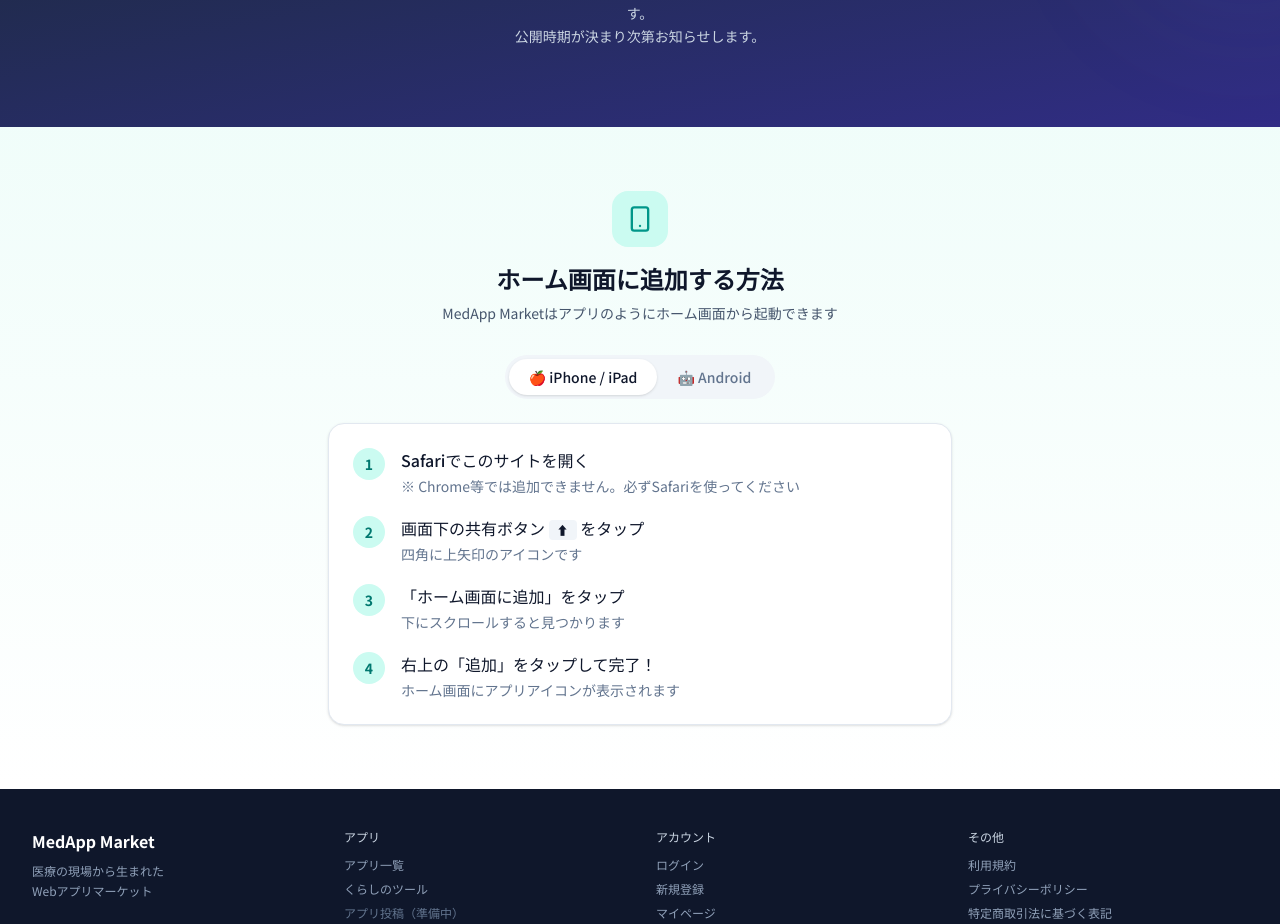
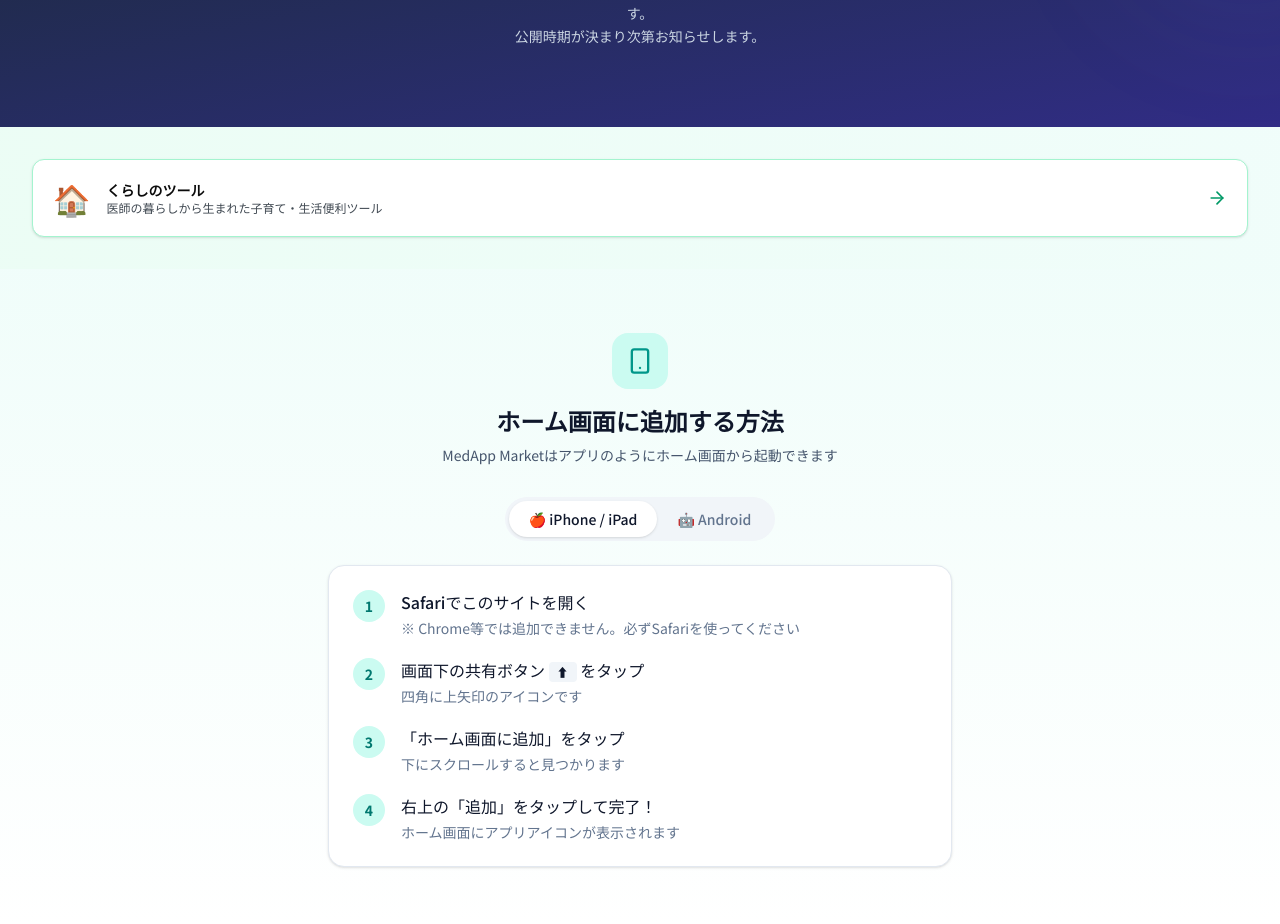
Before and after one commit to iwatatsu2/medapp-market, a Next.js app: page / in a window 1280 px wide. Shown: the part 3664-4588 px from the top of the page. Built offline with nearby package versions, Linux system fonts and the light colour scheme; no server answers; the database is empty.

Commit message:
くらしのツールページ追加・トップページに導線バナー

```diff
--- a/app/page.tsx
+++ b/app/page.tsx
@@ -1,3 +1,5 @@
+import Link from "next/link";
+import { ArrowRight } from "lucide-react";
 import { Header } from "@/components/header";
 import { Hero } from "@/components/hero";
 import { CoverFlow } from "@/components/cover-flow";
@@ -17,6 +19,28 @@
         <AppGrid />
         <AboutSection />
         <DeveloperCTA />
+        {/* くらしのツール導線 */}
+        <section className="bg-gradient-to-r from-emerald-50 to-teal-50">
+          <div className="mx-auto max-w-7xl px-4 py-8 sm:px-6 lg:px-8">
+            <Link
+              href="/tools"
+              className="flex items-center justify-between rounded-xl border border-emerald-200 bg-white p-5 shadow-sm transition-all hover:-translate-y-0.5 hover:shadow-md"
+            >
+              <div className="flex items-center gap-4">
+                <span className="text-3xl">🏠</span>
+                <div>
+                  <h3 className="text-sm font-bold text-foreground">
+                    くらしのツール
+                  </h3>
+                  <p className="text-xs text-muted-foreground">
+                    医師の暮らしから生まれた子育て・生活便利ツール
+                  </p>
+                </div>
+              </div>
+              <ArrowRight className="size-5 text-emerald-600" />
+            </Link>
+          </div>
+        </section>
         <InstallGuide />
       </main>
       <Footer />
```
